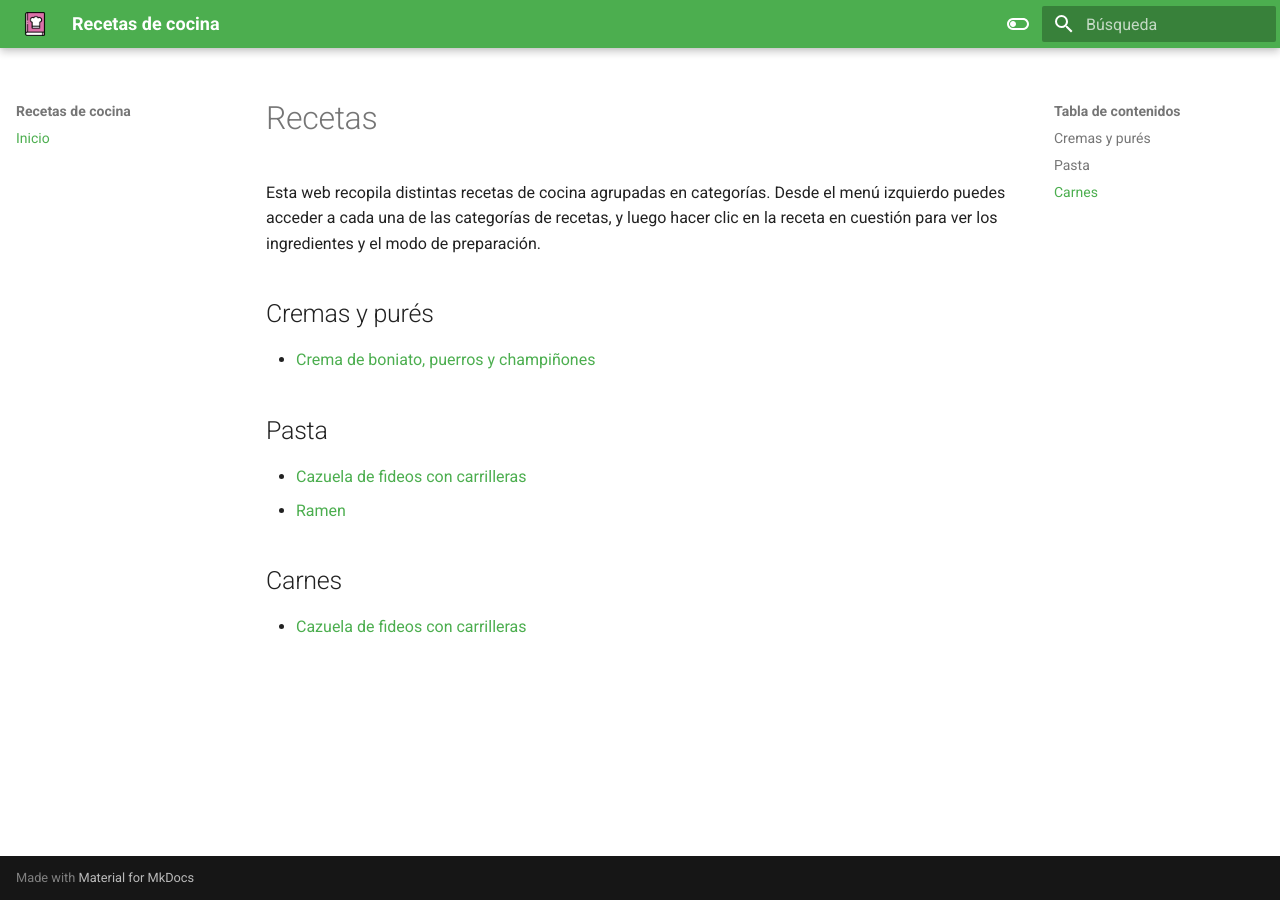
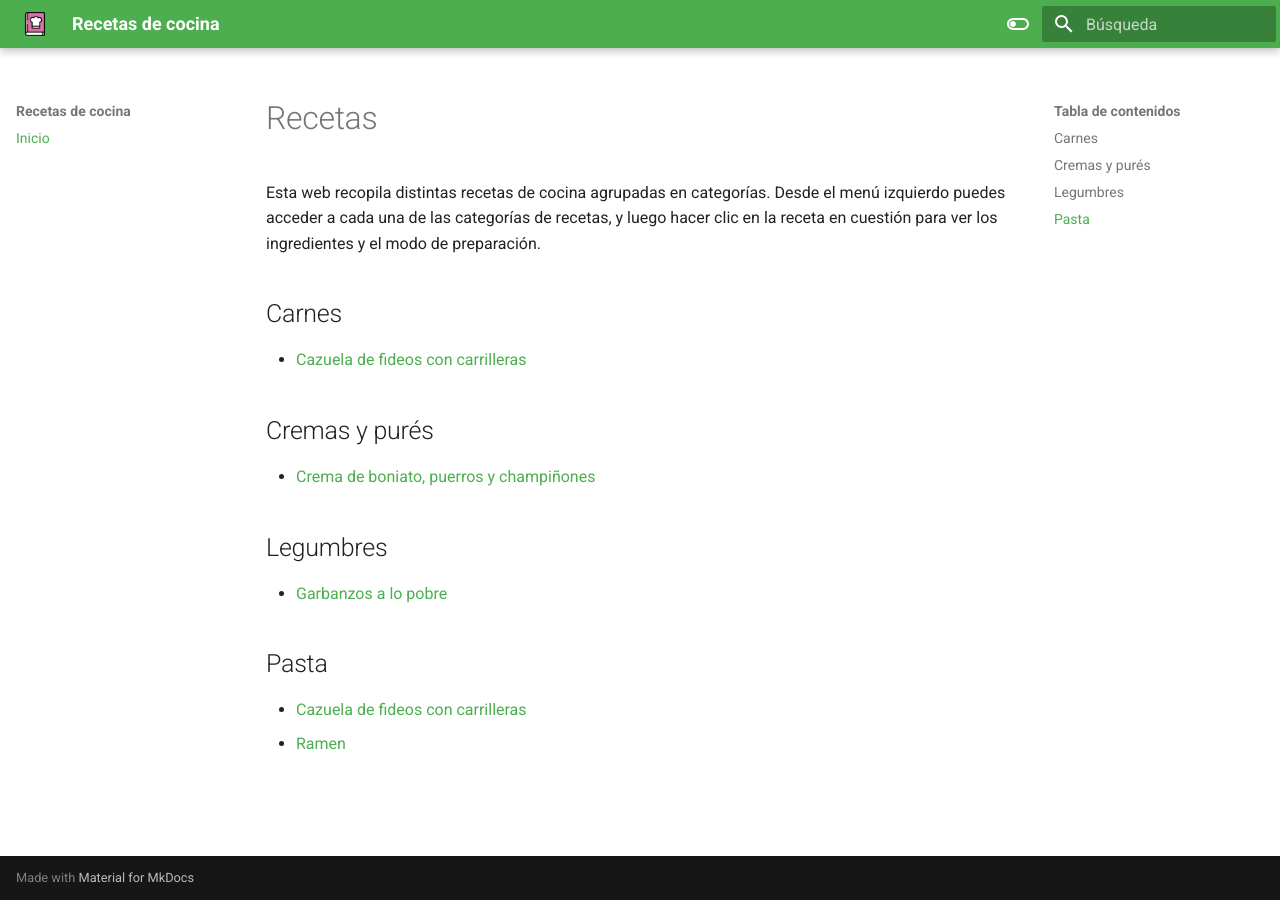
Before and after one commit to nachoiborraIES/recetas, an MkDocs documentation site: the page built from docs/index.md, in a window 1280 px wide. Built offline with MkDocs 1.6.1 and Material for MkDocs 9.7.7, drawn with Linux system fonts in a browser that asks for light colours.

Commit message:
Garbanzos a lo pobre

```diff
--- a/docs/index.md
+++ b/docs/index.md
@@ -1,16 +1,20 @@
 # Recetas
 
 Esta web recopila distintas recetas de cocina agrupadas en categorías. Desde el menú izquierdo puedes acceder a cada una de las categorías de recetas, y luego hacer clic en la receta en cuestión para ver los ingredientes y el modo de preparación.
+
+## Carnes
+
+* [Cazuela de fideos con carrilleras](cazuela_fideos_carrilleras.md)
 
 ## Cremas y purés
 
 * [Crema de boniato, puerros y champiñones](crema_boniato_puerros.md)
 
+## Legumbres
+
+* [Garbanzos a lo pobre](garbanzos_a_lo_pobre.md)
+
 ## Pasta
 
 * [Cazuela de fideos con carrilleras](cazuela_fideos_carrilleras.md)
 * [Ramen](ramen.md)
-
-## Carnes
-
-* [Cazuela de fideos con carrilleras](cazuela_fideos_carrilleras.md)
```
Also changed, not shown: docs/garbanzos_a_lo_pobre.md (added, +29 -0 lines), docs/images/garbanzos_a_lo_pobre.jpg (added).
